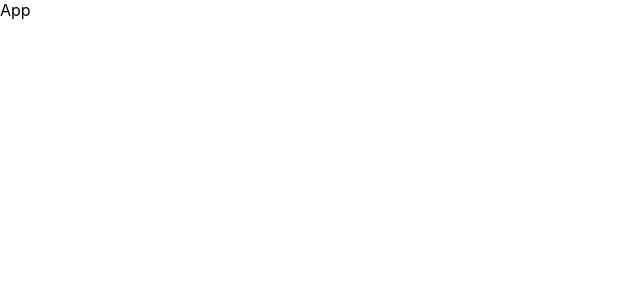
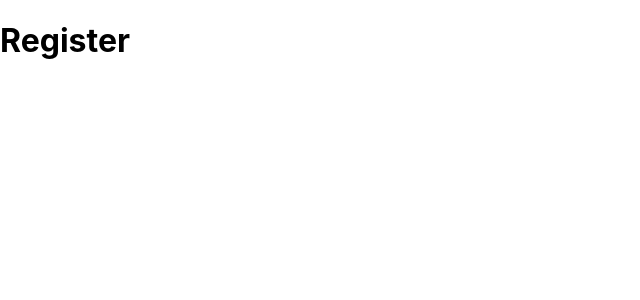
Before and after one commit to Maddy798/SuchiChat, a React (Create React App) app: page /register in a window 1280 px wide. Shown: the top 300 px of the page, without its empty margins (0-640 px from the left). Built offline with nearby package versions, Linux system fonts and the light colour scheme.

Commit message:
BrowserRouter

```diff
--- a/package.json
+++ b/package.json
@@ -6,8 +6,11 @@
     "@testing-library/jest-dom": "^5.16.5",
     "@testing-library/react": "^13.4.0",
     "@testing-library/user-event": "^13.5.0",
+    "firebase": "^9.17.1",
     "react": "^18.2.0",
     "react-dom": "^18.2.0",
+    "react-hot-toast": "^2.4.0",
+    "react-router-dom": "^6.8.1",
     "react-scripts": "5.0.1",
     "web-vitals": "^2.1.4"
   },
--- a/src/App.js
+++ b/src/App.js
@@ -1,7 +1,18 @@
 import React from "react";
-
+import {BrowserRouter as Router, Routes,Route} from 'react-router-dom'
+import Home from './Pages/Home.jsx'
+import Login from './Pages/Login.jsx'
+import Register from './Pages/Register.jsx'
 const App = () => {
-  return <div>App</div>;
+  return (
+    <Router>
+      <Routes>
+        <Route path="/login" element={<Login/>}/>
+        <Route path="/register" element={<Register/>}/>
+        <Route path="/" element={<Home/>}/>
+      </Routes>
+    </Router>
+  )
 };
 
 export default App;
--- /dev/null
+++ b/src/Pages/Home.jsx
@@ -0,0 +1,10 @@
+
+const Login = ()=>{
+    return(
+        <div>
+            <h1>Home</h1>
+        </div>
+    )
+}
+
+export default Login
--- /dev/null
+++ b/src/Pages/Login.jsx
@@ -0,0 +1,10 @@
+
+const Login = ()=>{
+    return(
+        <div>
+            <h1>login</h1>
+        </div>
+    )
+}
+
+export default Login
--- /dev/null
+++ b/src/Pages/Register.jsx
@@ -0,0 +1,10 @@
+
+const Login = ()=>{
+    return(
+        <div>
+            <h1>Register</h1>
+        </div>
+    )
+}
+
+export default Login
```
Also changed, not shown: 1 other file (tests, documents, lock files or other folders).
